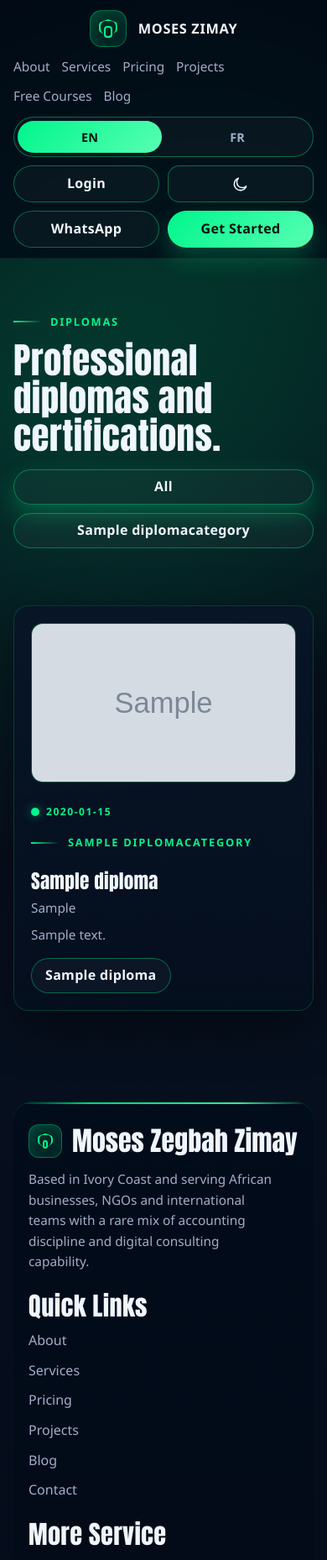
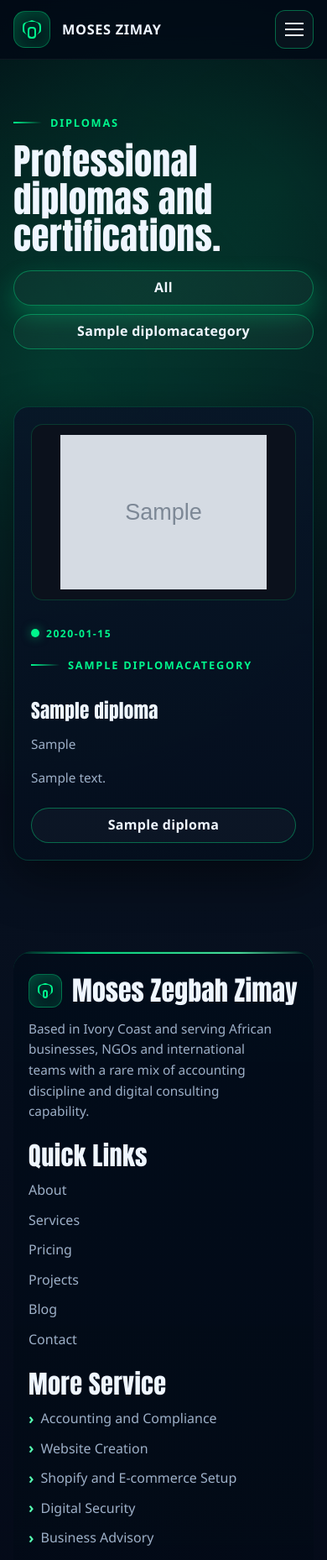
Before and after one commit to Moses-b/ZIMAYBLOG, a Django app: page /diplomas/ in a window 390 px wide; the page is wider, and only the part inside the window is pictured. Shown: the top 1858 px of that part at 84% size. Run offline with Django 5.2, Linux system fonts and the light colour scheme; tables that the repository leaves empty hold one stand-in row (values such as "Sample post"); grey boxes marked "Sample" are stand-in pictures; parts of the project's set-up code (start-up, migrations or seed data) failed here and were passed over; some libraries are stand-ins or nearby versions.

Commit message:
Improve mobile menu and clarify accountant positioning

```diff
--- a/templates/base.html
+++ b/templates/base.html
@@ -95,6 +95,45 @@
       justify-content: space-between;
       gap: 20px;
     }
+    .nav-panel {
+      display: contents;
+    }
+    .nav-toggle {
+      display: none;
+      align-items: center;
+      justify-content: center;
+      width: 46px;
+      height: 46px;
+      border-radius: 12px;
+      border: 1px solid var(--line-strong);
+      background: var(--soft-bg);
+      color: var(--text);
+      cursor: pointer;
+      transition: transform 180ms ease, border-color 180ms ease, background 180ms ease;
+    }
+    .nav-toggle:hover, .nav-toggle:focus-visible { transform: translateY(-1px); border-color: var(--line-strong); }
+    .nav-toggle span {
+      display: block;
+      width: 22px;
+      height: 2px;
+      background: currentColor;
+      position: relative;
+    }
+    .nav-toggle span::before,
+    .nav-toggle span::after {
+      content: "";
+      position: absolute;
+      left: 0;
+      width: 22px;
+      height: 2px;
+      background: currentColor;
+      transition: transform 200ms ease, opacity 200ms ease;
+    }
+    .nav-toggle span::before { top: -7px; }
+    .nav-toggle span::after { top: 7px; }
+    .nav.is-open .nav-toggle span { background: transparent; }
+    .nav.is-open .nav-toggle span::before { transform: translateY(7px) rotate(45deg); }
+    .nav.is-open .nav-toggle span::after { transform: translateY(-7px) rotate(-45deg); }
     .brand {
       display: inline-flex;
       align-items: center;
@@ -530,6 +617,15 @@
       background: linear-gradient(135deg, rgba(0, 245, 140, 0.14), rgba(255, 255, 255, 0.05));
       margin-bottom: 14px;
     }
+    .diploma-card { display: grid; gap: 8px; }
+    .diploma-media {
+      height: 240px;
+      object-fit: contain;
+      padding: 12px;
+      background: #0b111c;
+    }
+    .diplomas-grid { align-items: start; }
+    .portfolio-card { align-self: center; }
     .project-actions { display: flex; flex-wrap: wrap; gap: 10px; margin-top: 14px; }
     .project-actions .btn { min-height: 42px; }
     .course-shell { display: grid; grid-template-columns: minmax(0, 1.2fr) minmax(280px, 0.55fr); gap: 24px; align-items: start; }
@@ -701,9 +797,43 @@
     }
     @media (max-width: 760px) {
       main { padding: 24px 0 64px; }
-      .nav { padding: 12px 0; gap: 12px; flex-direction: column; }
-      .brand { width: 100%; justify-content: center; }
-      .nav-links, .nav-actions { width: 100%; }
+      .nav {
+        padding: 12px 0;
+        gap: 12px;
+        flex-direction: row;
+        flex-wrap: wrap;
+        align-items: center;
+      }
+      .brand { flex: 1 1 auto; justify-content: flex-start; }
+      .nav-toggle { display: inline-flex; }
+      .nav-panel {
+        position: fixed;
+        top: 70px;
+        right: 16px;
+        width: min(340px, 86vw);
+        max-height: calc(100vh - 96px);
+        display: grid;
+        gap: 16px;
+        padding: 18px;
+        border-radius: 22px;
+        border: 1px solid var(--line-strong);
+        background: linear-gradient(180deg, var(--panel-top), var(--panel-bottom));
+        box-shadow: var(--shadow);
+        transform: translateX(120%) scale(0.98);
+        opacity: 0;
+        filter: blur(6px);
+        transition: transform 260ms ease, opacity 240ms ease, filter 240ms ease;
+        overflow: auto;
+        z-index: 20;
+      }
+      .nav.is-open .nav-panel {
+        transform: translateX(0) scale(1);
+        opacity: 1;
+        filter: blur(0);
+      }
+      .nav-links, .nav-actions {
+        width: 100%;
+      }
       .nav-links { gap: 10px 14px; justify-content: flex-start; }
       .nav-actions { display: grid; grid-template-columns: repeat(2, minmax(0, 1fr)); gap: 10px; }
       .nav-actions .btn, .nav-actions .theme-toggle, .nav-actions .lang-switcher { width: 100%; min-height: 44px; }
@@ -719,6 +849,8 @@
       .project-filter-link { width: 100%; }
       .project-actions { display: grid; grid-template-columns: 1fr; }
       .project-card-media { height: 190px; }
+      .diploma-media { height: 210px; }
+      .portfolio-card { align-self: stretch; }
       .footer-main { grid-template-columns: 1fr; padding: 24px 18px; }
       .footer-bottom { padding: 14px 18px 18px; flex-direction: column; align-items: flex-start; }
       .footer-top-link { width: 100%; }
@@ -757,7 +889,11 @@
         <span class="brand-mark" aria-hidden="true"></span>
         <span>Moses Zimay</span>
       </a>
-      <div class="nav-links">
+      <button class="nav-toggle" type="button" aria-label="Open menu" aria-expanded="false" aria-controls="site-menu">
+        <span></span>
+      </button>
+      <div class="nav-panel" id="site-menu">
+        <div class="nav-links">
         <div class="nav-dropdown" tabindex="0">
           <a class="nav-label" href="/#about">{{ ui.nav_about }}</a>
           <div class="nav-dropdown-panel">
@@ -904,6 +1042,34 @@
       localStorage.setItem("zimay-theme", nextTheme);
       updateThemeToggle();
     });
+
+    const nav = document.querySelector(".nav");
+    const navToggle = document.querySelector(".nav-toggle");
+    const navPanel = document.getElementById("site-menu");
+    const navOverlay = document.querySelector(".nav-overlay");
+    const closeNav = () => {
+      nav?.classList.remove("is-open");
+      navToggle?.setAttribute("aria-expanded", "false");
+      navToggle?.setAttribute("aria-label", "Open menu");
+    };
+    navToggle?.addEventListener("click", () => {
+      const isOpen = nav?.classList.toggle("is-open");
+      navToggle?.setAttribute("aria-expanded", isOpen ? "true" : "false");
+      navToggle?.setAttribute("aria-label", isOpen ? "Close menu" : "Open menu");
+    });
+    navPanel?.querySelectorAll("a").forEach((link) => {
+      link.addEventListener("click", () => {
+        if (window.innerWidth <= 760) {
+          closeNav();
+        }
+      });
+    });
+    navOverlay?.addEventListener("click", closeNav);
+    window.addEventListener("resize", () => {
+      if (window.innerWidth > 760) {
+        closeNav();
+      }
+    });
   </script>
   {% block extra_scripts %}{% endblock %}
 </body>
--- a/templates/diplomas.html
+++ b/templates/diplomas.html
@@ -14,12 +14,12 @@
 
 <section class="section-block">
   {% if diplomas %}
-    <div class="blog-grid reveal">
+    <div class="blog-grid reveal diplomas-grid">
       {% for diploma in diplomas %}
-        <article class="feature-card">
+        <article class="feature-card diploma-card">
           {% if diploma.image_url %}
             <a href="{{ diploma.link_url }}" target="_blank" rel="noreferrer">
-              <img class="project-card-media" src="{{ diploma.image_url }}" alt="{{ diploma.title }}" />
+              <img class="project-card-media diploma-media" src="{{ diploma.image_url }}" alt="{{ diploma.title }}" />
             </a>
           {% endif %}
           <div class="preview-badge">{{ diploma.date }}</div>
--- a/zimayblog/urls.py
+++ b/zimayblog/urls.py
@@ -28,6 +28,7 @@ urlpatterns = [
     path('accounts/signup/', views.signup, name='signup'),
     path('accounts/activate/<uidb64>/<token>/', views.activate_account, name='activate_account'),
     path('accounts/logout/', LogoutView.as_view(next_page="/"), name='logout'),
+    path('home.html', views.home, name='home_html'),
     path('diplomas/', views.diplomas, name='diplomas'),
     path('projects/', views.projects, name='projects'),
     path('projects/weather-live/', views.weather_project_live, name='weather_project_live'),
--- a/zimayblog/views.py
+++ b/zimayblog/views.py
@@ -337,7 +337,7 @@ def home(request):
         "posts": get_public_posts(language)[:4],
         "credentials": credentials,
         "featured_video": featured_video,
-        "portfolio_url": "https://zimaymoseszegbah-portofolio.netlify.app/",
+        "portfolio_url": "https://www.tiktok.com/@zacofficiel225",
         "cv_url": "blog/assets/docs/moses-zegbah-zimay-cv.pdf",
         "ui": ui,
         "copy": copy,
```
Also changed, not shown: other parts of templates/base.html (+53 -3 lines), templates/home.html (+14 -1 lines), zimayblog/localization.py (+35 -19 lines).
